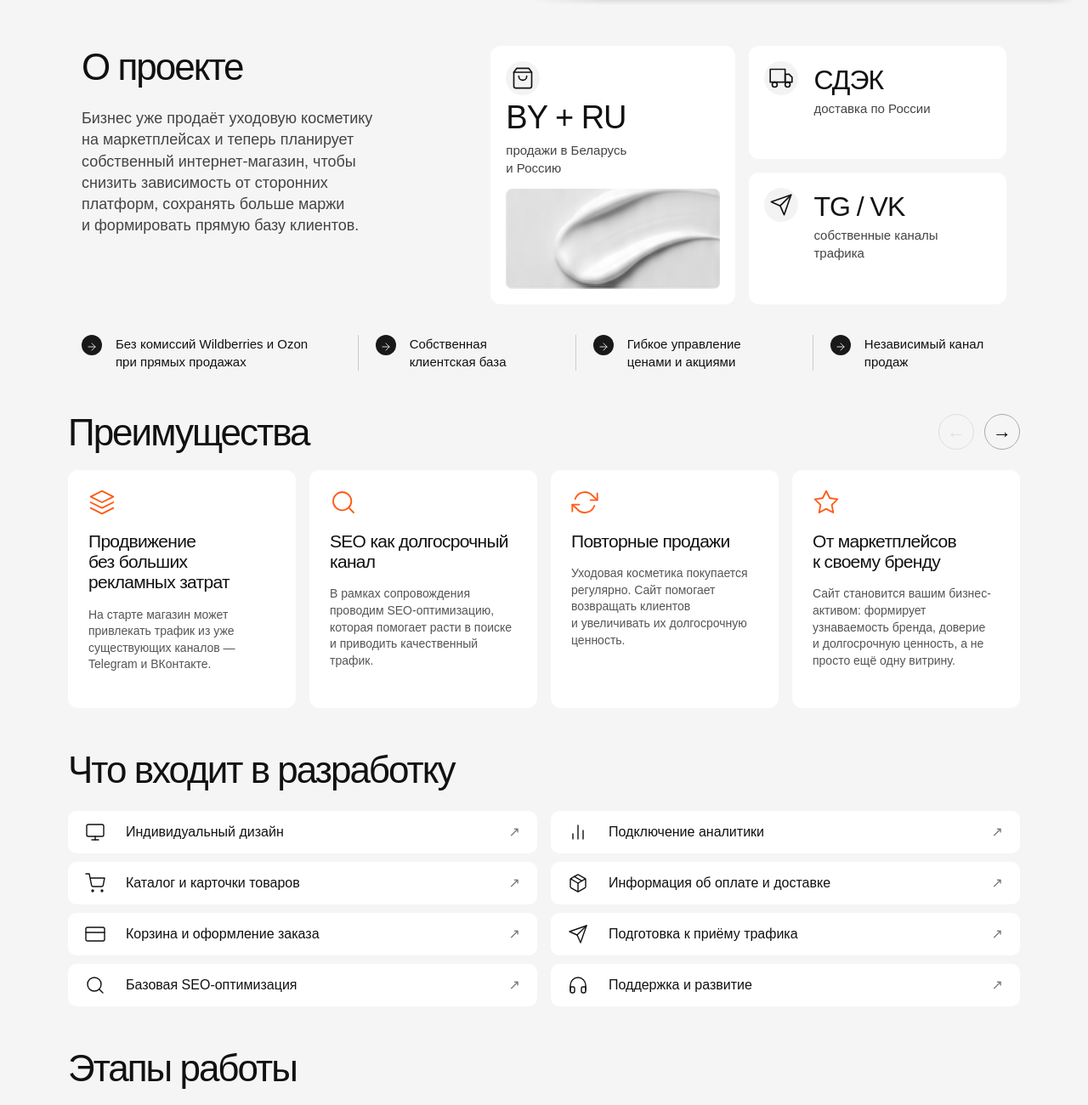
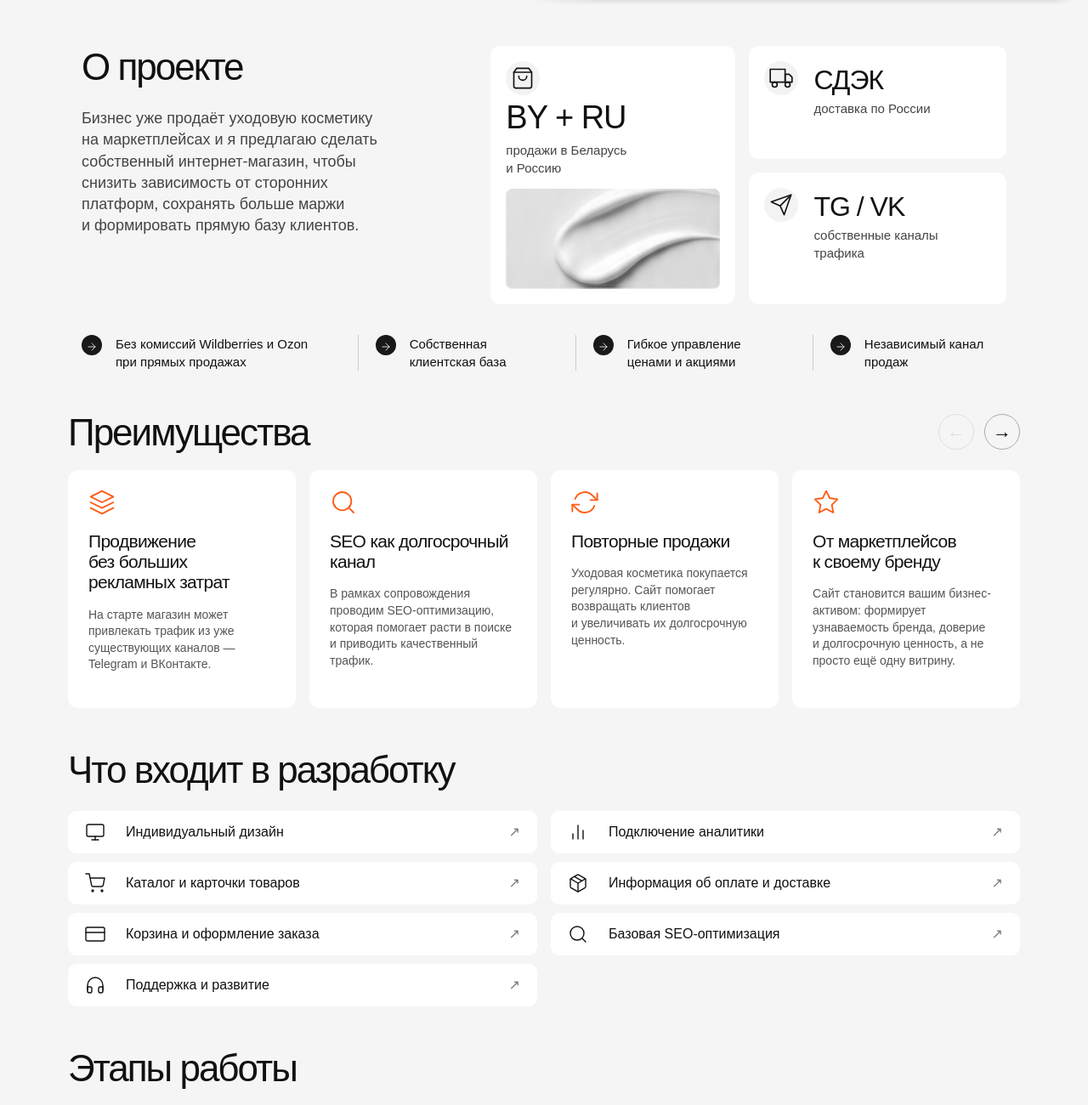
Before and after one commit to batbatbataman79-cmd/kp_dla_zakaz, a plain HTML site: page cosmetics/index.html in a window 1280 px wide. Shown: the part 720-2020 px from the top of the page at 85% size. Drawn offline with Linux system fonts and the light colour scheme; grey boxes are pictures that could not be loaded.

Commit message:
Update proposal copy and remove traffic preparation item

```diff
--- a/cosmetics/index.html
+++ b/cosmetics/index.html
@@ -2,9 +2,9 @@
 <html lang="ru"><head><meta charset="utf-8"><meta name="viewport" content="width=device-width,initial-scale=1"><meta name="description" content="Разработка, продвижение и сопровождение интернет-магазина уходовой косметики"><title>Интернет-магазин уходовой косметики — КП</title><link rel="stylesheet" href="style.css?v=2"></head><body>
 <header class="wrap"><a class="logo" href="#">КП.</a><nav aria-label="Основная навигация"><a href="#about">О проекте</a><a href="#benefits">Преимущества</a><a href="#benefits">Продвижение</a><a href="#pricing">Стоимость</a><a href="#contact">Контакты</a></nav><a class="link" href="https://t.me/mofyl">Связаться ↗</a></header>
 <main><section class="hero wrap"><aside>Коммерческое предложение <span>2026</span></aside><img class="hero-image" width="1122" height="1402" fetchpriority="high" src="assets/skincare-hq.png" alt="Белые флаконы уходовой косметики на каменном постаменте"><div class="hero-copy"><div class="metrics"><div><strong>0%</strong><span>комиссий маркетплейсов<br>при прямых продажах</span></div><div><strong>SEO + TG / VK</strong><span>основные каналы<br>продвижения на старте</span></div></div><h1>Интернет-магазин<br>уходовой<br>косметики</h1><p>— Разработка, продвижение и сопровождение.<br>Собственный канал продаж для бренда, который уже продаёт на маркетплейсах и хочет увеличить долю прямых продаж.</p><div class="hero-links"><a class="link" href="#about">Смотреть предложение ↗</a><a class="link" href="https://t.me/mofyl">Связаться ↗</a></div></div></section>
-<section class="wrap about" id="about"><div><h2>О проекте</h2><p class="intro">Бизнес уже продаёт уходовую косметику на маркетплейсах и теперь планирует собственный интернет-магазин, чтобы снизить зависимость от сторонних платформ, сохранять больше маржи и формировать прямую базу клиентов.</p></div><div class="tiles"><article class="tile country"><span class="icon" data-icon="bag"></span><h3>BY + RU</h3><p>продажи в Беларусь<br>и Россию</p><img src="assets/cream.png" alt="Текстура косметического крема"></article><article class="tile"><span class="icon" data-icon="truck"></span><div><h3>СДЭК</h3><p>доставка по России</p></div></article><article class="tile"><span class="icon" data-icon="send"></span><div><h3>TG / VK</h3><p>собственные каналы трафика</p></div></article></div><div class="facts"><p>Без комиссий Wildberries и Ozon при прямых продажах</p><p>Собственная клиентская база</p><p>Гибкое управление ценами и акциями</p><p>Независимый канал продаж</p></div></section>
+<section class="wrap about" id="about"><div><h2>О проекте</h2><p class="intro">Бизнес уже продаёт уходовую косметику на маркетплейсах и я предлагаю сделать собственный интернет-магазин, чтобы снизить зависимость от сторонних платформ, сохранять больше маржи и формировать прямую базу клиентов.</p></div><div class="tiles"><article class="tile country"><span class="icon" data-icon="bag"></span><h3>BY + RU</h3><p>продажи в Беларусь<br>и Россию</p><img src="assets/cream.png" alt="Текстура косметического крема"></article><article class="tile"><span class="icon" data-icon="truck"></span><div><h3>СДЭК</h3><p>доставка по России</p></div></article><article class="tile"><span class="icon" data-icon="send"></span><div><h3>TG / VK</h3><p>собственные каналы трафика</p></div></article></div><div class="facts"><p>Без комиссий Wildberries и Ozon при прямых продажах</p><p>Собственная клиентская база</p><p>Гибкое управление ценами и акциями</p><p>Независимый канал продаж</p></div></section>
 <section class="wrap" id="benefits"><div class="section-top"><h2>Преимущества</h2><div class="arrows"><button id="prev" aria-label="Предыдущие преимущества">←</button><button id="next" aria-label="Следующие преимущества">→</button></div></div><div class="benefits" tabindex="0" aria-label="Преимущества интернет-магазина"></div><span class="sr-only" id="status" aria-live="polite"></span></section>
 <section class="wrap" id="development"><h2>Что входит в разработку</h2><div class="accordion"></div></section>
 <section class="wrap stages"><h2>Этапы работы</h2><div id="stages"></div></section>
 <section class="wrap" id="pricing"><h2>Стоимость</h2><div class="pricing"><div><div class="price-row"><span>Разработка интернет-магазина</span><b>1 000 BYN</b></div><div class="price-row"><span>Ежемесячное сопровождение и SEO</span><b>300 BYN <small>/ месяц</small></b></div><div class="price-row"><span>Первые 2 месяца сопровождения</span><b>600 BYN</b></div><div class="price-row total"><strong>Итог первого этапа</strong><b>1 600 BYN</b></div><div class="price-row"><span>Срок разработки</span><span>до 30 рабочих дней</span></div></div><aside class="budget"><span class="orange icon" data-icon="info"></span><p>Платный рекламный бюджет на старте не обязателен: для запуска используются Telegram, ВКонтакте и SEO.</p></aside></div><p class="terms">Первоначальное сопровождение — 2 месяца после запуска. Домен, хостинг, платёжные сервисы, доставка и дополнительные платные инструменты согласовываются отдельно.</p></section>
-<section class="contact" id="contact"><h2>Хотите обсудить запуск магазина?</h2><p>Соберём сайт как полноценный канал продаж: с удобным каталогом,<br>SEO-основой и понятной аналитикой.</p><a href="https://t.me/mofyl">Написать в Telegram</a></section></main><footer class="wrap"><a class="logo" href="#">КП.</a><span>Беларусь · Россия · Доставка СДЭК</span><span>Разработка · Продвижение · Сопровождение</span><a class="link" href="https://t.me/mofyl">Связаться ↗</a></footer><script src="assets/feather.min.js"></script><script src="script.js?v=2"></script></body></html>
+<section class="contact" id="contact"><h2>Хотите обсудить запуск магазина?</h2><p>Соберём сайт как полноценный канал продаж: с удобным каталогом,<br>SEO-основой и понятной аналитикой.</p><a href="https://t.me/mofyl">Написать в Telegram</a></section></main><footer class="wrap"><a class="logo" href="#">КП.</a><span>Беларусь · Россия · Доставка СДЭК</span><span>Разработка · Продвижение · Сопровождение</span><a class="link" href="https://t.me/mofyl">Связаться ↗</a></footer><script src="assets/feather.min.js"></script><script src="script.js?v=3"></script></body></html>
--- a/cosmetics/script.js
+++ b/cosmetics/script.js
@@ -18,9 +18,8 @@ const items = [
  ['shopping-cart','Каталог и карточки товаров','Категории, фильтры, поиск, подробные карточки продукции, акции и специальные предложения. Панель управления для работы с ассортиментом.'],
  ['package','Информация об оплате и доставке','Понятные условия оплаты и доставки для Беларуси и России. Возможность организации доставки через СДЭК; сторонние услуги согласовываются отдельно.'],
  ['credit-card','Корзина и оформление заказа','Удобная корзина, проверка состава заказа и оформление покупки. Настройка согласованных способов оплаты и доставки.'],
- ['send','Подготовка к приёму трафика','Публикации со ссылками на товары, обзоры средств, подборки ухода, новинки и предложения для подписчиков Telegram и ВКонтакте.'],
  ['search','Базовая SEO-оптимизация','Структура каталога под поисковые запросы, оптимизация категорий и карточек, скорость загрузки, подготовка к индексации в Google и Яндексе.'],
- ['headphones','Поддержка и развитие','Контроль работоспособности, исправление ошибок, SEO, анализ посещаемости и каналов привлечения, работа над конверсией, согласованные доработки и ежемесячный отчёт.']
+ ['headphones','Поддержка и развитие','Контроль работоспособности, исправление ошибок, SEO, анализ посещаемости, работа над конверсией, согласованные доработки и ежемесячный отчёт.']
 ];
 const icon = name => `<span class="icon" aria-hidden="true">${feather.icons[name].toSvg({'stroke-width':1.4})}</span>`;
 const slider = document.querySelector('.benefits');
```
